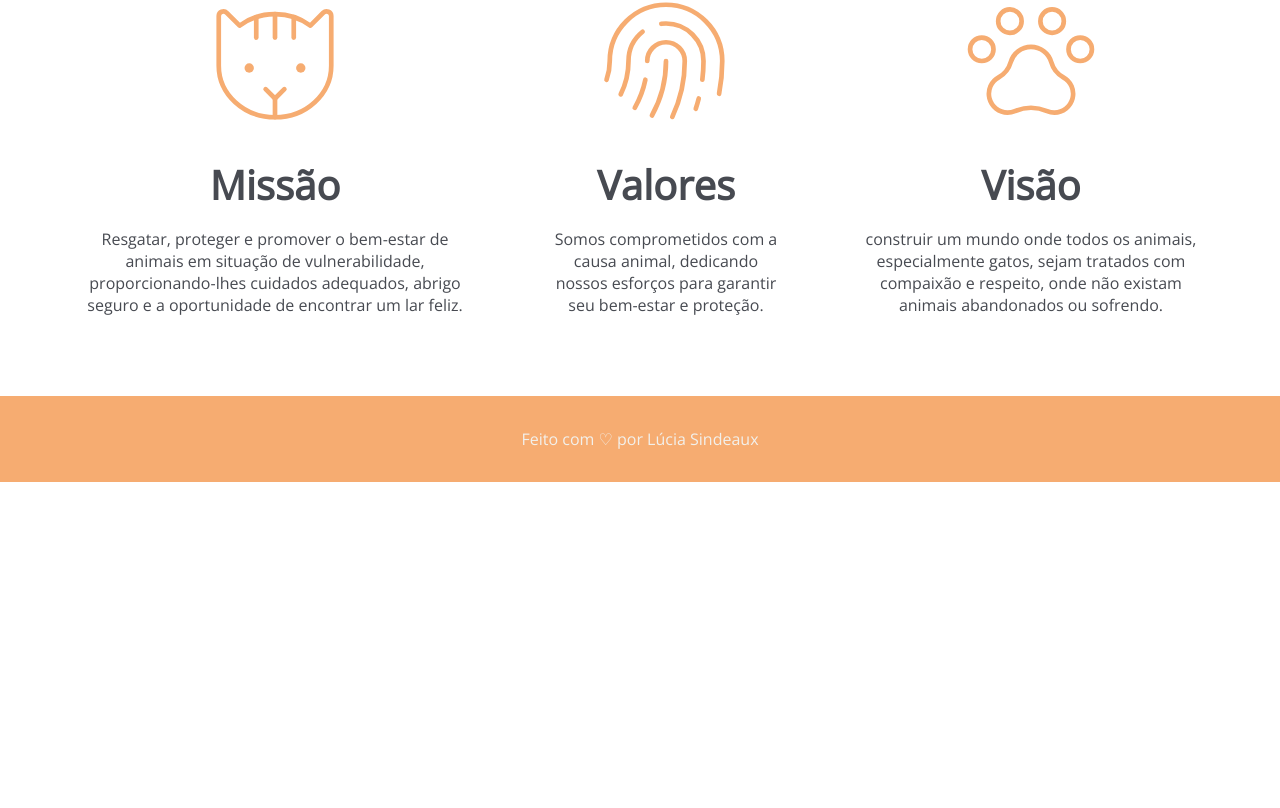
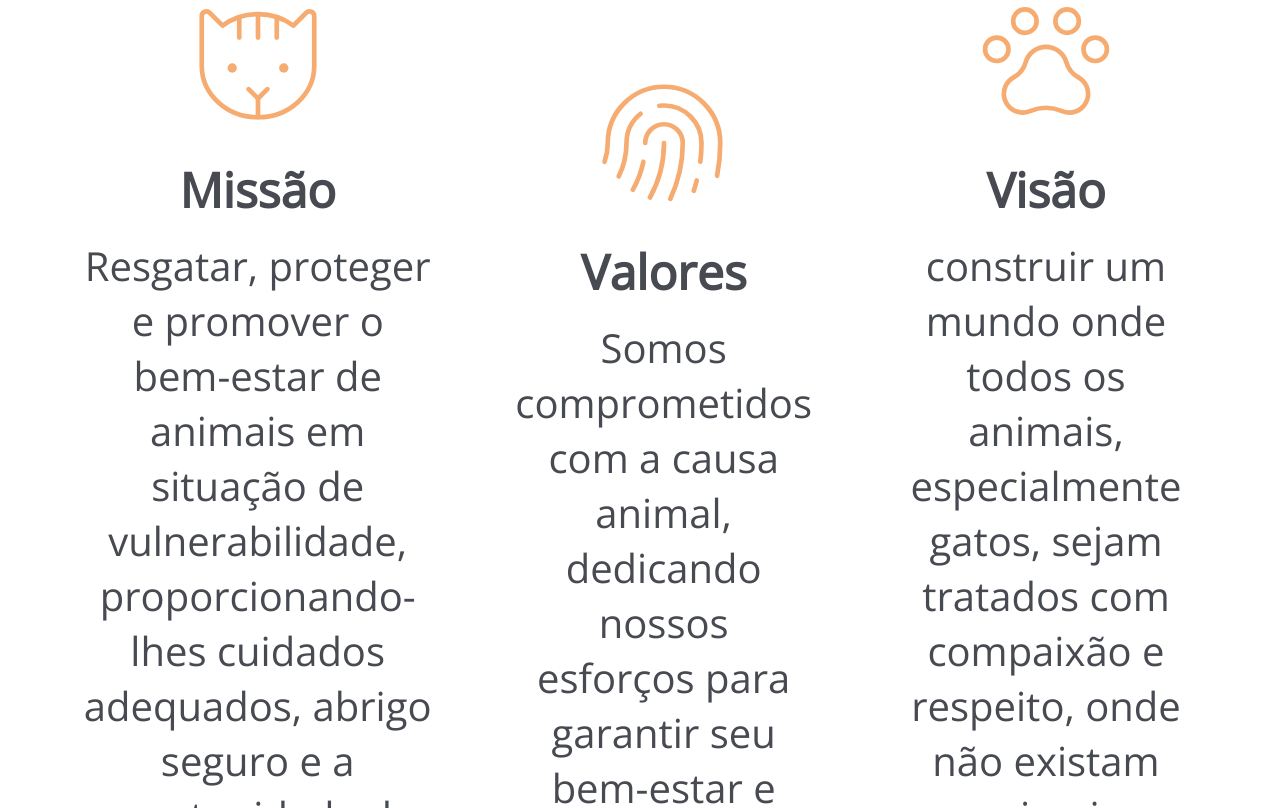
Before and after one commit to LuciaSindeaux/projeto-final-resgatinhos-reprograma, a React (Vite) app in the folder lucia-sindeaux/projeto-final-resgatinhos/: page / in a window 1280 px wide. Shown: the part 772-1580 px from the top of the page. Before the commit the page ends 1254 px from the top, so only its background shows below. Built offline with nearby package versions, Linux system fonts and the light colour scheme; no server answers.

Commit message:
ajustando css

```diff
--- a/lucia-sindeaux/projeto-final-resgatinhos/src/styles/pages/home.module.css
+++ b/lucia-sindeaux/projeto-final-resgatinhos/src/styles/pages/home.module.css
@@ -13,14 +13,14 @@
   }
 
   .cardTitle {
-    font-size: 2.5rem;
+    font-size: 3rem;
     color: #474a51;
     padding: 1rem;
   }
 
   .cardDescription {
     text-align: center;
-    font-size: 1rem;
+    font-size: 2.5rem;
     color: #474a51;
   }
 
--- a/lucia-sindeaux/projeto-final-resgatinhos/src/styles/pages/sobre.module.css
+++ b/lucia-sindeaux/projeto-final-resgatinhos/src/styles/pages/sobre.module.css
@@ -24,7 +24,7 @@
   align-items: center;
 }
 
-.newsCard img {
+.newsCard img  a{
   width: 100%;
   max-height: 40vh;
   object-fit: cover;
@@ -43,7 +43,6 @@
   text-align: justify;
 }
 
-/* Media query for smaller mobile screens (iPhone XR) */
 @media (max-width: 414px) {
   .newsColumn {
     max-width: 100%;
@@ -59,12 +58,12 @@
   }
 }
 
-/* Media query for mobile screens (up to 767px) */
+
 @media (max-width: 767px) {
-  /* No specific changes for mobile screens in this example */
+
 }
 
-/* Media query for tablets and larger screens */
+
 @media (min-width: 768px) and (max-width: 1023px) {
   .newsColumn {
     max-width: 50%;
@@ -80,12 +79,12 @@
   }
 }
 
-/* Media query for laptops and larger screens */
+
 @media (min-width: 1024px) and (max-width: 1439px) {
-  /* No specific changes for laptops in this example */
+
 }
 
-/* Media query for larger desktop screens */
+
 @media (min-width: 1440px) {
-  /* No specific changes for larger desktop screens in this example */
+
 }
```
